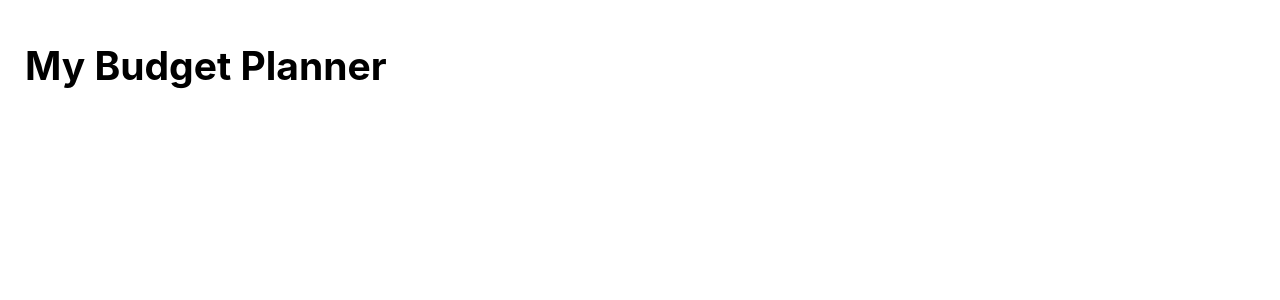
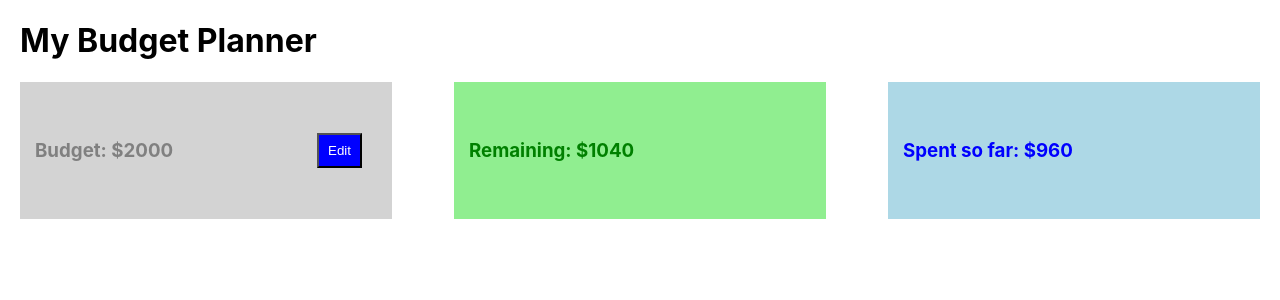
Before and after one commit to amiedawn/budget-planner, a React (Create React App) app: page / in a window 1280 px wide. Shown: the top 300 px of the page. Built offline with nearby package versions, Linux system fonts and the light colour scheme.

Commit message:
top section formatting done

```diff
--- a/src/App.css
+++ b/src/App.css
@@ -1,9 +1,15 @@
 .App-header {
   background-color: white;
-  min-height: 100vh;
-  display: flex;
-  flex-direction: column;
-  padding: 10px 0 0 25px;
-  font-size: calc(10px + 2vmin);
+  font-size: 20px;
   color: black;
 }
+
+.wrapper {
+  display: flex;
+  justify-content: space-between;
+}
+
+.wrapper > div {
+  width: 30%;
+  height: 100px;
+}
--- a/src/App.js
+++ b/src/App.js
@@ -8,12 +8,18 @@ import Spent from './components/Spent/Spent';
 function App() {
   return (
     <div className="App">
-      <header className="App-header">
-        <h2>My Budget Planner</h2>
-      </header>
-      <Budget />
-      <Remaining />
-      <Spent />
+      <h1>My Budget Planner</h1>
+      <div className="wrapper">
+        <div>
+          <Budget />
+        </div>
+        <div>
+          <Remaining />
+        </div>
+        <div>
+          <Spent />
+        </div>
+      </div>
       <Expenses />
       <AddExpense />
     </div>
--- a/src/components/Budget/Budget.js
+++ b/src/components/Budget/Budget.js
@@ -1,9 +1,11 @@
 import React from 'react';
+import './BudgetStyle.css';
 
 function Budget(props) {
   return (
-    <div>
-
+    <div className="budget-container">
+      <h3 className="budget-title">Budget: $2000</h3>
+      <button className="budget-edit">Edit</button>
     </div>
   );
 }
--- /dev/null
+++ b/src/components/Budget/BudgetStyle.css
@@ -0,0 +1,23 @@
+.budget-container {
+  background-color: lightgray;
+  display: flex;
+  position: relative;
+  align-items: center; /* vertically centers the button */
+}
+
+.budget-title {
+  color: gray;
+  height: 100px;
+  line-height: 100px;
+  padding-left: 15px;
+}
+
+.budget-edit {
+  background-color: blue;
+  color: white;
+  height: 35px;
+  width: 45px;
+  text-align: center;
+  position: absolute;
+  right: 30px;
+}
--- a/src/components/Remaining/Remaining.js
+++ b/src/components/Remaining/Remaining.js
@@ -1,9 +1,10 @@
 import React from 'react';
+import './RemainingStyle.css';
 
 function Remaining(props) {
   return (
-    <div>
-
+    <div className="remaining-container">
+      <h3 className="remaining-title">Remaining: $1040</h3>
     </div>
   );
 }
--- /dev/null
+++ b/src/components/Remaining/RemainingStyle.css
@@ -0,0 +1,11 @@
+.remaining-container {
+  background-color: lightgreen;
+  display: flex;
+}
+
+.remaining-title {
+  color: green;
+  height: 100px;
+  line-height: 100px;
+  padding-left: 15px;
+}
--- a/src/components/Spent/Spent.js
+++ b/src/components/Spent/Spent.js
@@ -1,9 +1,10 @@
 import React from 'react';
+import './SpentStyle.css';
 
 function Spent(props) {
   return (
-    <div>
-
+    <div className="spent-container">
+      <h3 className="spent-title">Spent so far: $960</h3>
     </div>
   );
 }
--- /dev/null
+++ b/src/components/Spent/SpentStyle.css
@@ -0,0 +1,11 @@
+.spent-container {
+  background-color: lightblue;
+  display: flex;
+}
+
+.spent-title {
+  color: blue;
+  height: 100px;
+  line-height: 100px;
+  padding-left: 15px;
+}
--- a/src/index.css
+++ b/src/index.css
@@ -1,5 +1,5 @@
 body {
-  margin: 0;
+  margin: 20px;
   font-family: -apple-system, BlinkMacSystemFont, 'Segoe UI', 'Roboto', 'Oxygen',
     'Ubuntu', 'Cantarell', 'Fira Sans', 'Droid Sans', 'Helvetica Neue',
     sans-serif;
```
Also changed, not shown: public/manifest.json (deleted).
